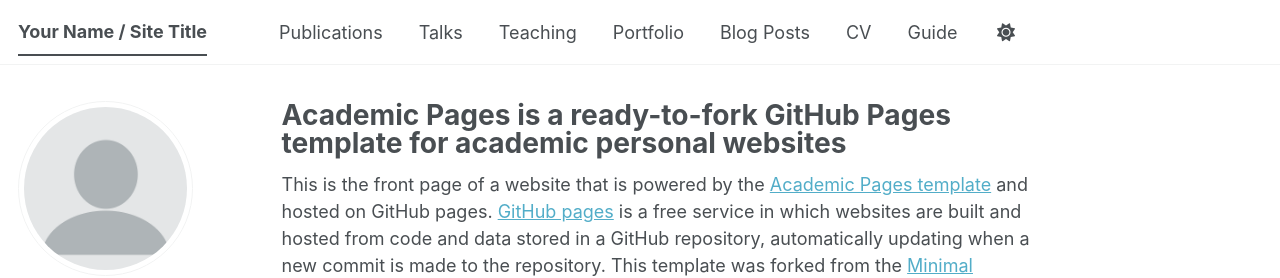
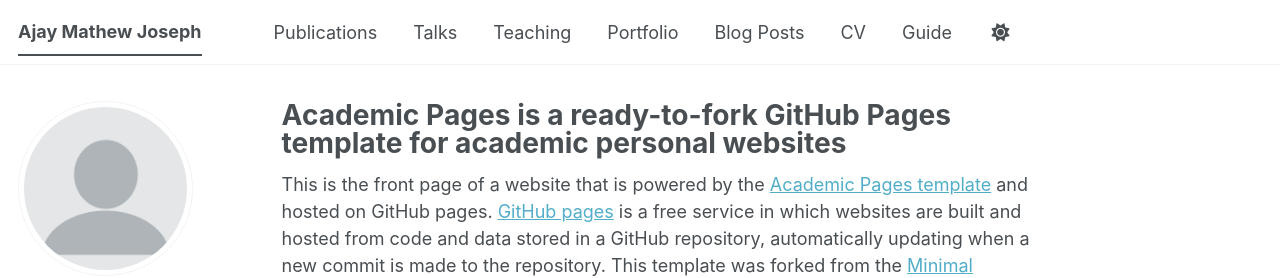
Before and after one commit to ajktym94/ajktym94.github.io, a Jekyll site: the page built from _pages/about.md, in a window 1280 px wide. Shown: the top 278 px of the page. Built offline with Jekyll 4.4.1, drawn with Linux system fonts in a browser that asks for light colours; some web fonts are replaced; a script bundle is joined from its source files by our own code; library files that are not in the unit come from our copies.

Commit message:
Update _config.yml

```diff
--- a/_config.yml
+++ b/_config.yml
@@ -9,7 +9,7 @@
 # Basic Site Settings
 locale                   : "en-US"
 site_theme               : "default" # The available themes options are "default", "air", "sunrise", "mint", "dirt" and "contrast"
-title                    : "Your Name / Site Title"
+title                    : "Ajay Mathew Joseph"
 title_separator          : "-"
 name                     : &name "Your Name"
 description              : &description "Your Name's academic portfolio"   # Update this with a general description of your site, this is the default if not overridden by a page
```
